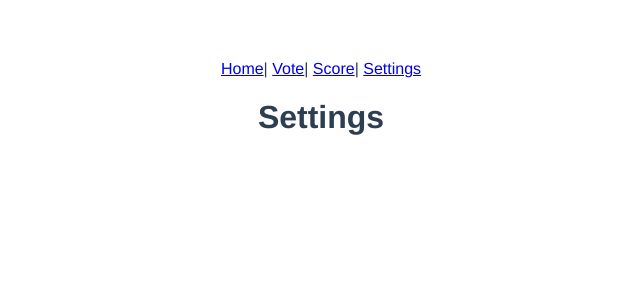
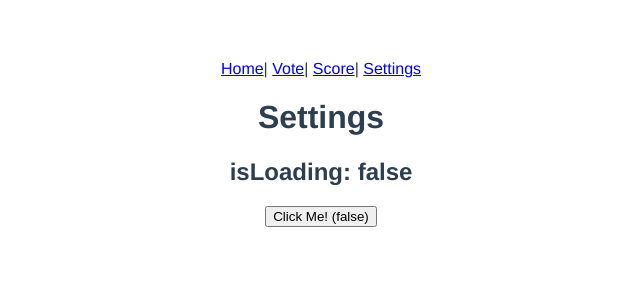
Before and after one commit to MrUkash/vue-devmeating, a Vue app: page /#/settings in a window 1280 px wide. Shown: the top 300 px of the page, without its empty margins (319-959 px from the left). Built offline with nearby package versions, Linux system fonts and the light colour scheme.

Commit message:
[#21] Przycisk z isLoading

```diff
--- /dev/null
+++ b/src/components/BaseButton.vue
@@ -0,0 +1,12 @@
+<template>
+  <button type="button" v-on="$listeners">{{`Click Me! (${loading})`}}</button>
+</template>
+
+<script>
+export default {
+  props: { loading: Boolean }
+};
+</script>
+
+<style>
+</style>
--- a/src/views/Settings.vue
+++ b/src/views/Settings.vue
@@ -1,13 +1,23 @@
 <template>
+  <div>
     <h1>Settings</h1>
+    <h2>{{`isLoading: ${isLoading}`}}</h2>
+
+    <BaseButton :loading="isLoading" @click="isLoading=!isLoading"></BaseButton>
+  </div>
 </template>
 
 <script>
+import BaseButton from "../components/BaseButton";
 export default {
-
-}
+  components: { BaseButton },
+  data() {
+    return {
+      isLoading: false
+    };
+  }
+};
 </script>
 
 <style>
-
 </style>
```
